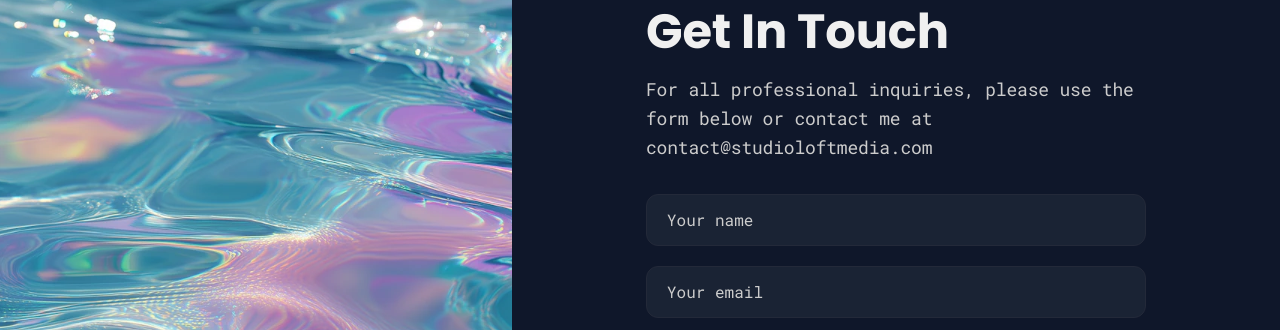
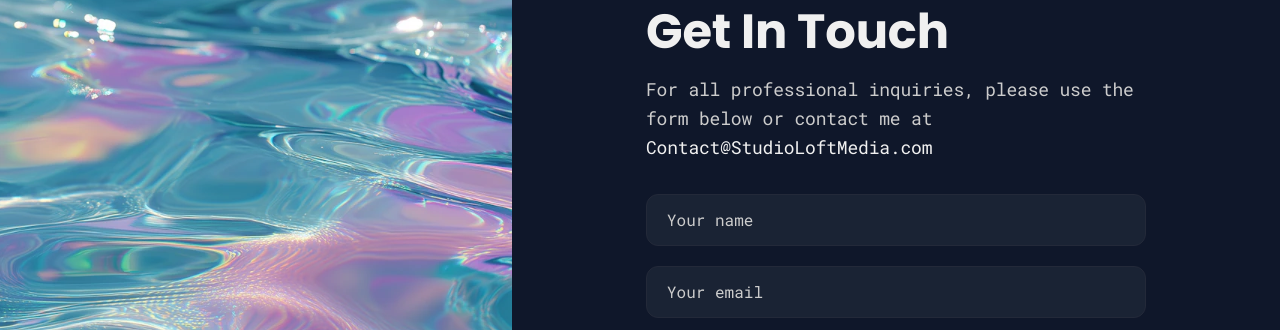
Before and after one commit to studioloft/studioloft.github.io, a Jekyll site: the page built from _pages/contact.md, in a window 1280 px wide. Shown: the part 209-539 px from the top of the page. Built offline with Jekyll 4.4.1, drawn with Linux system fonts in a browser that asks for light colours.

```diff
--- a/_pages/contact.md
+++ b/_pages/contact.md
@@ -1,7 +1,7 @@
 ---
 layout: contact
 title: Get In Touch
-description: For all professional inquiries, please use the form below or contact me at <br> contact@studioloftmedia.com
+description: For all professional inquiries, please use the form below or contact me at <a href="mailto:Contact@StudioLoftMedia.com">Contact@StudioLoftMedia.com</a>
 permalink: /contact/
 image: '/images/stock/water.webp'
 image_caption: 'Photo by [Shiho](https://www.lummi.ai/creator/ms.designs.0711-fcesu) / [Lummi](https://www.lummi.ai/)'
```
